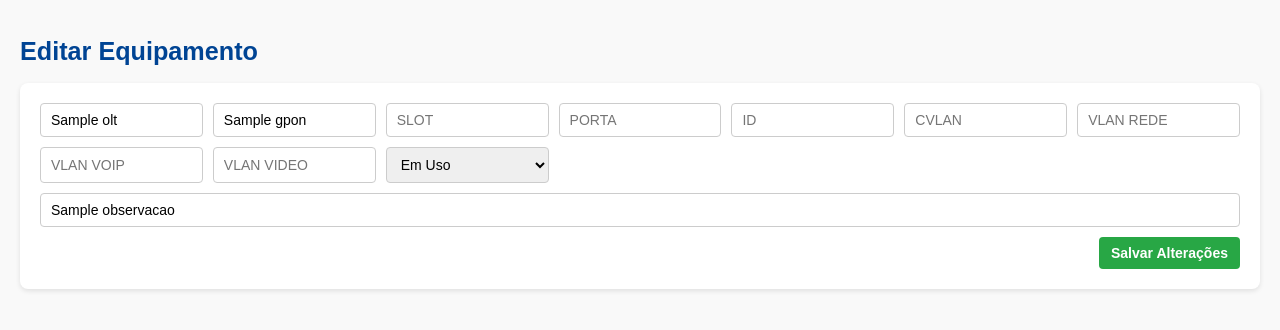
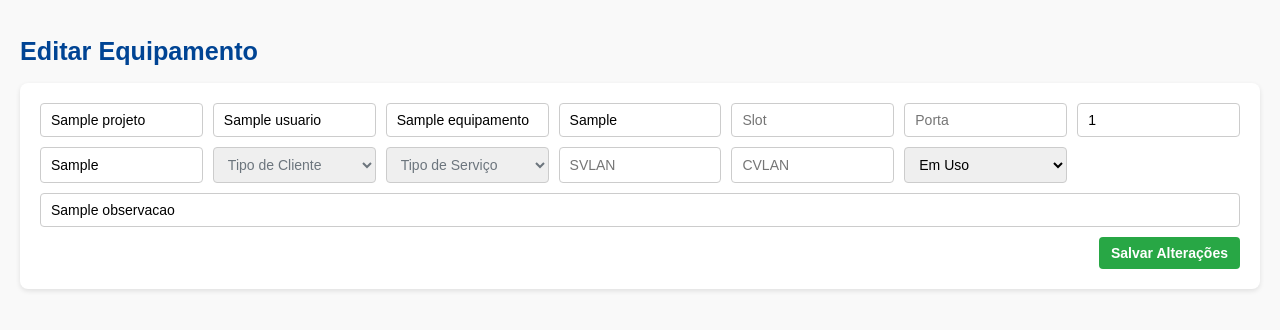
Before and after one commit to joaostrusinski/lab-inventory, a Flask app: template templates/update.html in a window 1280 px wide. Shown: the top 330 px of the page. Run offline with Flask 3, Linux system fonts and the light colour scheme; the template is opened without the code that fills it: most values are stand-ins (such as "Sample title", 1, 10 or a date in 2020).

Commit message:
Reestrutura tabela e adiciona funcionalidades de status

```diff
--- a/app.py
+++ b/app.py
@@ -1,4 +1,4 @@
-# app.py (versão simplificada)
+# app.py (versão reestruturada)
 
 import sqlite3
 import datetime
@@ -9,6 +9,7 @@ app.config['SECRET_KEY'] = 'sua-chave-secreta-muito-dificil'
 
 @app.template_filter('datetimeformat')
 def format_datetime(value, format='%d/%m/%Y %H:%M'):
+    """Formata uma string de data UTC para o formato brasileiro (UTC-3)."""
     if value is None:
         return ""
     utc_dt = datetime.datetime.strptime(value, '%Y-%m-%d %H:%M:%S')
@@ -20,38 +21,46 @@ def get_db_connection():
     conn.row_factory = sqlite3.Row
     return conn
 
+# A rota home agora é mais simples, apenas lê os dados da tabela equipamentos
 @app.route('/')
 def home():
     conn = get_db_connection()
     equipamentos = conn.execute('SELECT * FROM equipamentos ORDER BY id DESC;').fetchall()
     conn.close()
-    # Não passamos mais a lista de cenários
     return render_template('index.html', equipamentos=equipamentos)
 
+# Rota CREATE atualizada para os novos campos
 @app.route('/create', methods=['POST'])
 def create():
-    olt = request.form.get('olt')
-    gpon = request.form.get('gpon')
+    projeto = request.form.get('projeto')
+    usuario = request.form.get('usuario')
+    olt_hostname = request.form.get('olt_hostname')
+    olt_ip = request.form.get('olt_ip')
     slot = request.form.get('slot')
     porta = request.form.get('porta')
-    id_onu = request.form.get('id_onu')
+    ont_id = request.form.get('ont_id')
+    serial_gpon = request.form.get('serial_gpon')
+    tipo_cliente = request.form.get('tipo_cliente')
+    tipo_servico = request.form.get('tipo_servico')
+    svlan = request.form.get('svlan')
     cvlan = request.form.get('cvlan')
-    vlan_rede = request.form.get('vlan_rede')
-    vlan_voip = request.form.get('vlan_voip')
-    vlan_video = request.form.get('vlan_video')
+    status = request.form.get('status')
     observacao = request.form.get('observacao')
-    status = request.form.get('status')
 
     conn = get_db_connection()
-    # O comando INSERT agora é mais simples
-    conn.execute('INSERT INTO equipamentos (olt, gpon, slot, porta, id_onu, cvlan, vlan_rede, vlan_voip, vlan_video, observacao, status) VALUES (?, ?, ?, ?, ?, ?, ?, ?, ?, ?, ?)',
-                 (olt, gpon, slot, porta, id_onu, cvlan, vlan_rede, vlan_voip, vlan_video, observacao, status))
+    conn.execute("""
+        INSERT INTO equipamentos
+        (projeto, usuario, olt_hostname, olt_ip, slot, porta, ont_id, serial_gpon, tipo_cliente, tipo_servico, svlan, cvlan, status, observacao)
+        VALUES (?, ?, ?, ?, ?, ?, ?, ?, ?, ?, ?, ?, ?, ?)
+        """,
+        (projeto, usuario, olt_hostname, olt_ip, slot, porta, ont_id, serial_gpon, tipo_cliente, tipo_servico, svlan, cvlan, status, observacao))
     conn.commit()
     conn.close()
 
     flash('Equipamento cadastrado com sucesso!', 'success')
     return redirect(url_for('home'))
 
+# A rota DELETE continua a mesma
 @app.route('/delete', methods=['POST'])
 def delete():
     id_para_apagar = request.form.get('id')
@@ -62,32 +71,40 @@ def delete():
     flash('Equipamento apagado com sucesso!', 'danger')
     return redirect(url_for('home'))
 
+# A rota UPDATE (para mostrar a página de edição) continua a mesma
 @app.route('/update/<int:id>')
 def update(id):
     conn = get_db_connection()
     equipamento = conn.execute('SELECT * FROM equipamentos WHERE id = ?', (id,)).fetchone()
     conn.close()
-    # Não passamos mais a lista de cenários
     return render_template('update.html', equipamento=equipamento)
 
+# Rota PROCESS_UPDATE atualizada para os novos campos
 @app.route('/process_update/<int:id>', methods=['POST'])
 def process_update(id):
-    olt = request.form.get('olt')
-    gpon = request.form.get('gpon')
+    projeto = request.form.get('projeto')
+    usuario = request.form.get('usuario')
+    olt_hostname = request.form.get('olt_hostname')
+    olt_ip = request.form.get('olt_ip')
     slot = request.form.get('slot')
     porta = request.form.get('porta')
-    id_onu = request.form.get('id_onu')
+    ont_id = request.form.get('ont_id')
+    serial_gpon = request.form.get('serial_gpon')
+    tipo_cliente = request.form.get('tipo_cliente')
+    tipo_servico = request.form.get('tipo_servico')
+    svlan = request.form.get('svlan')
     cvlan = request.form.get('cvlan')
-    vlan_rede = request.form.get('vlan_rede')
-    vlan_voip = request.form.get('vlan_voip')
-    vlan_video = request.form.get('vlan_video')
+    status = request.form.get('status')
     observacao = request.form.get('observacao')
-    status = request.form.get('status')
 
     conn = get_db_connection()
-    # O comando UPDATE agora é mais simples
-    conn.execute('UPDATE equipamentos SET olt = ?, gpon = ?, slot = ?, porta = ?, id_onu = ?, cvlan = ?, vlan_rede = ?, vlan_voip = ?, vlan_video = ?, observacao = ?, status = ? WHERE id = ?',
-                (olt, gpon, slot, porta, id_onu, cvlan, vlan_rede, vlan_voip, vlan_video, observacao, status, id))
+    conn.execute("""
+        UPDATE equipamentos SET
+        projeto = ?, usuario = ?, olt_hostname = ?, olt_ip = ?, slot = ?, porta = ?, ont_id = ?,
+        serial_gpon = ?, tipo_cliente = ?, tipo_servico = ?, svlan = ?, cvlan = ?, status = ?, observacao = ?
+        WHERE id = ?
+        """,
+        (projeto, usuario, olt_hostname, olt_ip, slot, porta, ont_id, serial_gpon, tipo_cliente, tipo_servico, svlan, cvlan, status, observacao, id))
     conn.commit()
     conn.close()
 
--- a/schema.sql
+++ b/schema.sql
@@ -1,19 +1,22 @@
 -- Deleta a tabela 'equipamentos' se ela já existir, para evitar erros.
 DROP TABLE IF EXISTS equipamentos;
 
--- Cria a tabela 'equipamentos' na sua forma final e simplificada.
+-- Cria a nova tabela 'equipamentos' com todas as novas colunas.
 CREATE TABLE equipamentos (
     id INTEGER PRIMARY KEY AUTOINCREMENT,
-    olt TEXT NOT NULL,
-    gpon TEXT NOT NULL,
+    projeto TEXT,
+    usuario TEXT,
+    olt_hostname TEXT,
+    olt_ip TEXT,
     slot INTEGER,
     porta INTEGER,
-    id_onu INTEGER,
+    ont_id INTEGER,
+    serial_gpon TEXT,
+    tipo_cliente TEXT,
+    tipo_servico TEXT,
+    svlan INTEGER,
     cvlan INTEGER,
-    vlan_rede INTEGER,
-    vlan_voip INTEGER,
-    vlan_video INTEGER,
+    status TEXT NOT NULL DEFAULT 'Disponível',
     observacao TEXT,
-    status TEXT NOT NULL DEFAULT 'Disponível',
     data_criacao TIMESTAMP NOT NULL DEFAULT CURRENT_TIMESTAMP
 );
--- a/static/estilos.css
+++ b/static/estilos.css
@@ -95,7 +95,7 @@ button {
     font-weight: bold;
 }
 
-/* REGRA CORRIGIDA: Aplica-se apenas aos botões de submissão principais */
+/* Regra para os botões principais de formulário (Cadastrar/Salvar) */
 .form-container button[type="submit"] {
     background-color: #28a745;
     color: white;
@@ -117,7 +117,7 @@ button {
     background-color: #0069d9;
 }
 
-/* REGRA DO BOTÃO EDITAR CORRIGIDA */
+/* Regra do botão Editar */
 .btn-editar {
     display: inline-block;
     background-color: #6c757d;
@@ -127,20 +127,20 @@ button {
     padding: 8px 12px;
     border-radius: 4px;
     font-size: 1rem;
-    font-weight: bold; /* Garantindo o negrito */
+    font-weight: bold;
 }
 
 .btn-editar:hover {
     background-color: #5a6268;
 }
 
-/* REGRA DO BOTÃO APAGAR CORRIGIDA */
-.btn-apagar {
+/* Regra do botão Apagar (mais específica) */
+.form-apagar button.btn-apagar {
     background-color: #dc3545; /* Vermelho */
     color: white;
 }
 
-.btn-apagar:hover {
+.form-apagar button.btn-apagar:hover {
     background-color: #c82333;
 }
 
@@ -172,3 +172,11 @@ button {
 .status-em-manutencao {
     background-color: #f8d7da !important;
 }
+
+/* Deixa o texto do select cinza quando a opção padrão (vazia) está selecionada */
+select:required:invalid {
+    color: #6c757d;
+}
+option {
+    color: #333;
+}
--- a/templates/update.html
+++ b/templates/update.html
@@ -12,15 +12,32 @@
 
         <div class="form-container">
             <form action="{{ url_for('process_update', id=equipamento['id']) }}" method="post">
-                <input type="text" placeholder="OLT" name="olt" required value="{{ equipamento['olt'] }}">
-                <input type="text" placeholder="GPON" name="gpon" required value="{{ equipamento['gpon'] }}">
-                <input type="number" placeholder="SLOT" name="slot" class="numeric-only" value="{{ equipamento['slot'] or '' }}">
-                <input type="number" placeholder="PORTA" name="porta" class="numeric-only" value="{{ equipamento['porta'] or '' }}">
-                <input type="number" placeholder="ID" name="id_onu" class="numeric-only" value="{{ equipamento['id_onu'] or '' }}">
+                <!-- Formulário atualizado com todos os novos campos -->
+                <input type="text" placeholder="Projeto" name="projeto" required value="{{ equipamento['projeto'] or '' }}">
+                <input type="text" placeholder="Usuário Responsável" name="usuario" value="{{ equipamento['usuario'] or '' }}">
+                <input type="text" placeholder="OLT Hostname" name="olt_hostname" value="{{ equipamento['olt_hostname'] or '' }}">
+                <input type="text" placeholder="OLT IP" name="olt_ip" value="{{ equipamento['olt_ip'] or '' }}">
+                <input type="number" placeholder="Slot" name="slot" class="numeric-only" value="{{ equipamento['slot'] or '' }}">
+                <input type="number" placeholder="Porta" name="porta" class="numeric-only" value="{{ equipamento['porta'] or '' }}">
+                <input type="number" placeholder="ONT ID" name="ont_id" class="numeric-only" value="{{ equipamento['ont_id'] or '' }}">
+                <input type="text" placeholder="Serial GPON" name="serial_gpon" required value="{{ equipamento['serial_gpon'] or '' }}">
+
+                <select name="tipo_cliente" required>
+                    <option value="" {% if not equipamento['tipo_cliente'] %}selected{% endif %}>Tipo de Cliente</option>
+                    <option value="B2C" {% if equipamento['tipo_cliente'] == 'B2C' %}selected{% endif %}>B2C</option>
+                    <option value="B2B" {% if equipamento['tipo_cliente'] == 'B2B' %}selected{% endif %}>B2B</option>
+                </select>
+
+                <select name="tipo_servico" required>
+                    <option value="" {% if not equipamento['tipo_servico'] %}selected{% endif %}>Tipo de Serviço</option>
+                    <option value="Internet" {% if equipamento['tipo_servico'] == 'Internet' %}selected{% endif %}>Internet</option>
+                    <option value="VOIP" {% if equipamento['tipo_servico'] == 'VOIP' %}selected{% endif %}>VOIP</option>
+                    <option value="VOD" {% if equipamento['tipo_servico'] == 'VOD' %}selected{% endif %}>VOD</option>
+                    <option value="VPN" {% if equipamento['tipo_servico'] == 'VPN' %}selected{% endif %}>VPN</option>
+                </select>
+
+                <input type="number" placeholder="SVLAN" name="svlan" class="numeric-only" value="{{ equipamento['svlan'] or '' }}">
                 <input type="number" placeholder="CVLAN" name="cvlan" class="numeric-only" value="{{ equipamento['cvlan'] or '' }}">
-                <input type="number" placeholder="VLAN REDE" name="vlan_rede" class="numeric-only" value="{{ equipamento['vlan_rede'] or '' }}">
-                <input type="number" placeholder="VLAN VOIP" name="vlan_voip" class="numeric-only" value="{{ equipamento['vlan_voip'] or '' }}">
-                <input type="number" placeholder="VLAN VIDEO" name="vlan_video" class="numeric-only" value="{{ equipamento['vlan_video'] or '' }}">
 
                 <select name="status">
                     <option value="Disponível" {% if equipamento['status'] == 'Disponível' %}selected{% endif %}>Disponível</option>
@@ -28,7 +45,7 @@
                     <option value="Em Manutenção" {% if equipamento['status'] == 'Em Manutenção' %}selected{% endif %}>Em Manutenção</option>
                 </select>
 
-                <input type="text" placeholder="OBSERVAÇÃO" name="observacao" class="input-full-width" value="{{ equipamento['observacao'] or '' }}">
+                <input type="text" placeholder="Observação" name="observacao" class="input-full-width" value="{{ equipamento['observacao'] or '' }}">
                 <button type="submit">Salvar Alterações</button>
             </form>
         </div>
```
Also changed, not shown: init_db.py (+24 -9 lines), templates/index.html (+47 -22 lines).
